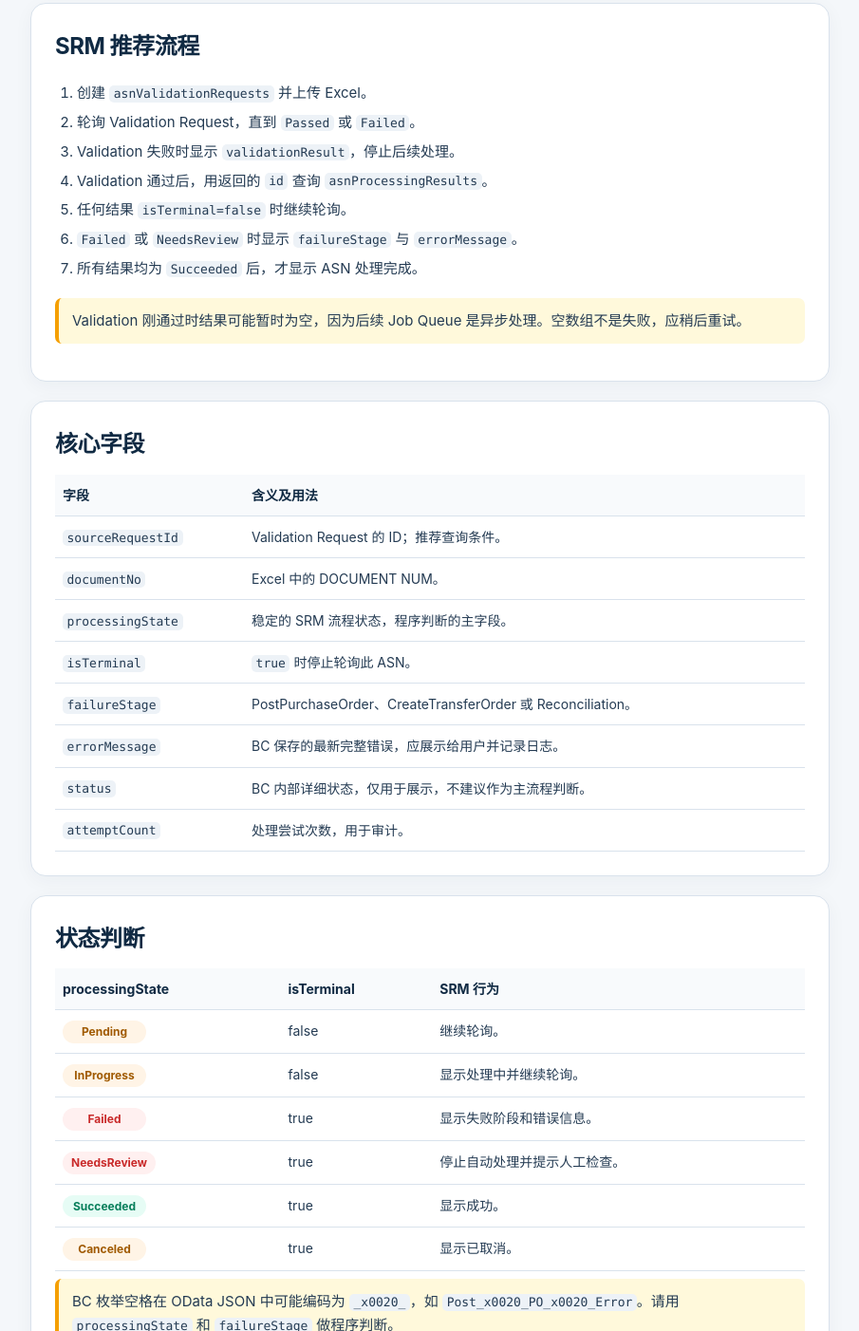
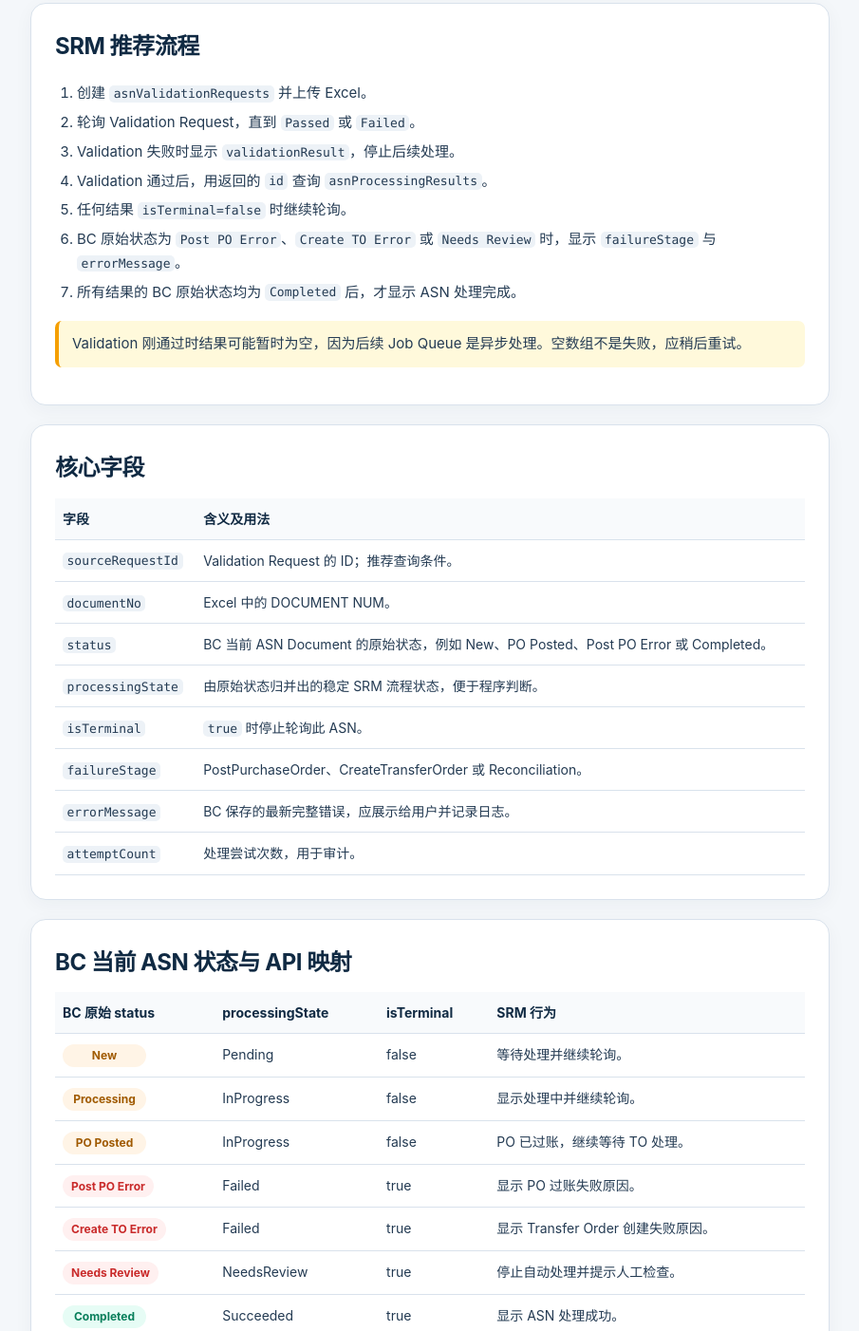
Before and after one commit to luminyscorp/asn-processing-result-api-docs, a plain HTML site: page index.html in a window 1280 px wide. Shown: the part 1443-2845 px from the top of the page at 95% size, without its empty margins (306-1211 px from the left). Drawn offline with Linux system fonts and the light colour scheme.

Commit message:
Document current Business Central ASN statuses

```diff
--- a/index.html
+++ b/index.html
@@ -46,14 +46,14 @@
         <p class="callout warning">一个 Excel 可以包含多个 DOCUMENT NUM，因此一个 Request ID 可能返回多条 ASN Processing Result。</p>
       </section>
       <section id="flow"><h2>SRM 推荐流程</h2>
-        <ol><li>创建 <code>asnValidationRequests</code> 并上传 Excel。</li><li>轮询 Validation Request，直到 <code>Passed</code> 或 <code>Failed</code>。</li><li>Validation 失败时显示 <code>validationResult</code>，停止后续处理。</li><li>Validation 通过后，用返回的 <code>id</code> 查询 <code>asnProcessingResults</code>。</li><li>任何结果 <code>isTerminal=false</code> 时继续轮询。</li><li><code>Failed</code> 或 <code>NeedsReview</code> 时显示 <code>failureStage</code> 与 <code>errorMessage</code>。</li><li>所有结果均为 <code>Succeeded</code> 后，才显示 ASN 处理完成。</li></ol>
+        <ol><li>创建 <code>asnValidationRequests</code> 并上传 Excel。</li><li>轮询 Validation Request，直到 <code>Passed</code> 或 <code>Failed</code>。</li><li>Validation 失败时显示 <code>validationResult</code>，停止后续处理。</li><li>Validation 通过后，用返回的 <code>id</code> 查询 <code>asnProcessingResults</code>。</li><li>任何结果 <code>isTerminal=false</code> 时继续轮询。</li><li>BC 原始状态为 <code>Post PO Error</code>、<code>Create TO Error</code> 或 <code>Needs Review</code> 时，显示 <code>failureStage</code> 与 <code>errorMessage</code>。</li><li>所有结果的 BC 原始状态均为 <code>Completed</code> 后，才显示 ASN 处理完成。</li></ol>
         <p class="callout warning">Validation 刚通过时结果可能暂时为空，因为后续 Job Queue 是异步处理。空数组不是失败，应稍后重试。</p>
       </section>
       <section id="fields"><h2>核心字段</h2><table><thead><tr><th>字段</th><th>含义及用法</th></tr></thead><tbody>
-        <tr><td><code>sourceRequestId</code></td><td>Validation Request 的 ID；推荐查询条件。</td></tr><tr><td><code>documentNo</code></td><td>Excel 中的 DOCUMENT NUM。</td></tr><tr><td><code>processingState</code></td><td>稳定的 SRM 流程状态，程序判断的主字段。</td></tr><tr><td><code>isTerminal</code></td><td><code>true</code> 时停止轮询此 ASN。</td></tr><tr><td><code>failureStage</code></td><td>PostPurchaseOrder、CreateTransferOrder 或 Reconciliation。</td></tr><tr><td><code>errorMessage</code></td><td>BC 保存的最新完整错误，应展示给用户并记录日志。</td></tr><tr><td><code>status</code></td><td>BC 内部详细状态，仅用于展示，不建议作为主流程判断。</td></tr><tr><td><code>attemptCount</code></td><td>处理尝试次数，用于审计。</td></tr>
+        <tr><td><code>sourceRequestId</code></td><td>Validation Request 的 ID；推荐查询条件。</td></tr><tr><td><code>documentNo</code></td><td>Excel 中的 DOCUMENT NUM。</td></tr><tr><td><code>status</code></td><td>BC 当前 ASN Document 的原始状态，例如 New、PO Posted、Post PO Error 或 Completed。</td></tr><tr><td><code>processingState</code></td><td>由原始状态归并出的稳定 SRM 流程状态，便于程序判断。</td></tr><tr><td><code>isTerminal</code></td><td><code>true</code> 时停止轮询此 ASN。</td></tr><tr><td><code>failureStage</code></td><td>PostPurchaseOrder、CreateTransferOrder 或 Reconciliation。</td></tr><tr><td><code>errorMessage</code></td><td>BC 保存的最新完整错误，应展示给用户并记录日志。</td></tr><tr><td><code>attemptCount</code></td><td>处理尝试次数，用于审计。</td></tr>
       </tbody></table></section>
-      <section id="states"><h2>状态判断</h2><table><thead><tr><th>processingState</th><th>isTerminal</th><th>SRM 行为</th></tr></thead><tbody>
-        <tr><td><span class="state wait">Pending</span></td><td>false</td><td>继续轮询。</td></tr><tr><td><span class="state wait">InProgress</span></td><td>false</td><td>显示处理中并继续轮询。</td></tr><tr><td><span class="state fail">Failed</span></td><td>true</td><td>显示失败阶段和错误信息。</td></tr><tr><td><span class="state fail">NeedsReview</span></td><td>true</td><td>停止自动处理并提示人工检查。</td></tr><tr><td><span class="state ok">Succeeded</span></td><td>true</td><td>显示成功。</td></tr><tr><td><span class="state wait">Canceled</span></td><td>true</td><td>显示已取消。</td></tr>
+      <section id="states"><h2>BC 当前 ASN 状态与 API 映射</h2><table><thead><tr><th>BC 原始 status</th><th>processingState</th><th>isTerminal</th><th>SRM 行为</th></tr></thead><tbody>
+        <tr><td><span class="state wait">New</span></td><td>Pending</td><td>false</td><td>等待处理并继续轮询。</td></tr><tr><td><span class="state wait">Processing</span></td><td>InProgress</td><td>false</td><td>显示处理中并继续轮询。</td></tr><tr><td><span class="state wait">PO Posted</span></td><td>InProgress</td><td>false</td><td>PO 已过账，继续等待 TO 处理。</td></tr><tr><td><span class="state fail">Post PO Error</span></td><td>Failed</td><td>true</td><td>显示 PO 过账失败原因。</td></tr><tr><td><span class="state fail">Create TO Error</span></td><td>Failed</td><td>true</td><td>显示 Transfer Order 创建失败原因。</td></tr><tr><td><span class="state fail">Needs Review</span></td><td>NeedsReview</td><td>true</td><td>停止自动处理并提示人工检查。</td></tr><tr><td><span class="state ok">Completed</span></td><td>Succeeded</td><td>true</td><td>显示 ASN 处理成功。</td></tr><tr><td><span class="state wait">Canceled</span></td><td>Canceled</td><td>true</td><td>显示已取消。</td></tr>
       </tbody></table><p class="callout warning">BC 枚举空格在 OData JSON 中可能编码为 <code>_x0020_</code>，如 <code>Post_x0020_PO_x0020_Error</code>。请用 <code>processingState</code> 和 <code>failureStage</code> 做程序判断。</p></section>
       <section id="example"><h2>失败返回示例</h2><pre><code>{
   "sourceRequestId": "{validation-request-guid}",
```
